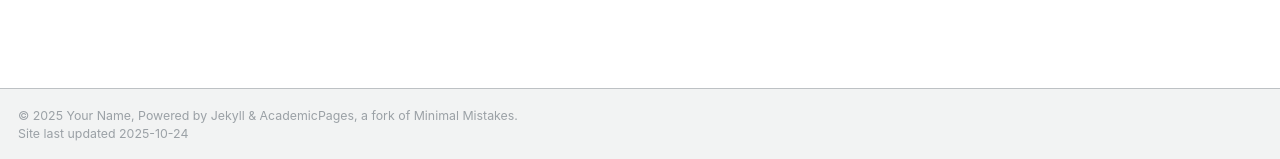
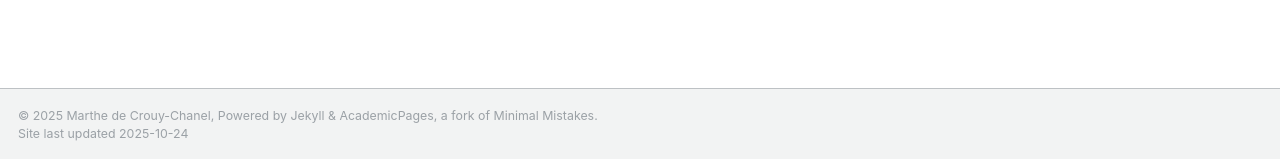
Before and after one commit to mdecrouy/mdecrouy.github.io, a Jekyll site: the page built from _pages/about.md, in a window 1280 px wide. Shown: the part 738-897 px from the top of the page. Built offline with Jekyll 4.4.1, drawn with Linux system fonts in a browser that asks for light colours; some web fonts are replaced.

Commit message:
Update _config.yml

```diff
--- a/_config.yml
+++ b/_config.yml
@@ -11,7 +11,7 @@ locale                   : "en-US"
 site_theme               : "default"
 title                    : "Marthe de Crouy-Chanel"
 title_separator          : "-"
-name                     : &name "Your Name"
+name                     : &name "Marthe de Crouy-Chanel"
 description              : &description "personal description"
 url                      : https://mdecrouy.github.io # the base hostname & protocol for your site e.g. "https://[your GitHub username].github.io" or if you already have some other page hosted on Github then use "https://[your GitHub username].github.io/[Your Repo Name]"
 baseurl                  : "" # the subpath of your site, e.g. "/blog"
```
